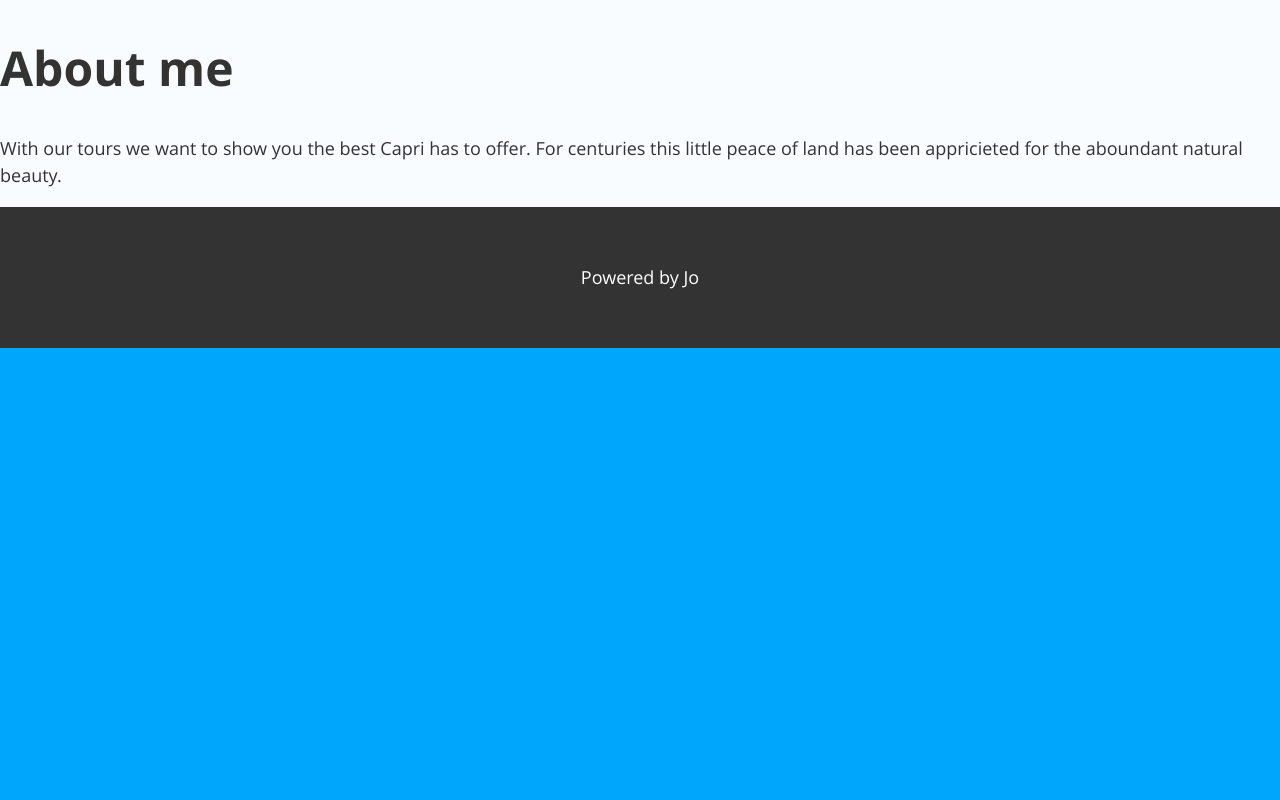
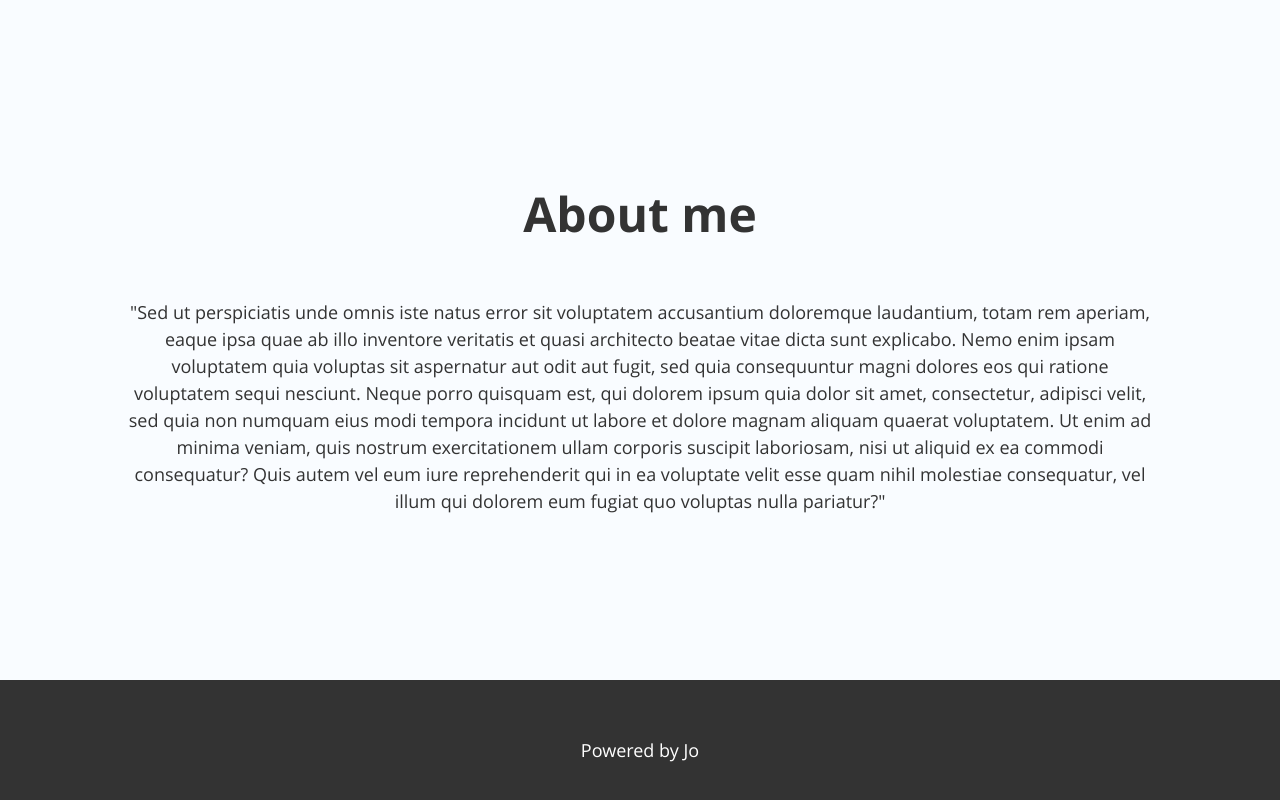
Before and after one commit to Jo-FRC/Portfolio, a web app: file index.html in a window 1280 px wide. Shown: the part 800-1600 px from the top of the page. Before the commit the page ends 1148 px from the top, so only its background shows below. Run offline with its HTML, style and script files only (its server is not run), Linux system fonts and the light colour scheme; some libraries are stand-ins or nearby versions.

Commit message:
about section centered

```diff
--- a/index.html
+++ b/index.html
@@ -40,10 +40,10 @@
     </header>
 
 
-    <section class="body">
+    <section class="grid-container">
       <div class="text-wrapper" style="--text-color: #fff;">
-        <h1 class="fade-from-left">About me</h1>
-        <p class="fade-from-top">With our tours we want to show you the best Capri has to offer. For centuries this little peace of land has been appricieted for the aboundant natural beauty.</p>
+        <h1 class="fade-from-left section-title">About me</h1>
+        <p class="fade-from-top inner-text-wrapper">"Sed ut perspiciatis unde omnis iste natus error sit voluptatem accusantium doloremque laudantium, totam rem aperiam, eaque ipsa quae ab illo inventore veritatis et quasi architecto beatae vitae dicta sunt explicabo. Nemo enim ipsam voluptatem quia voluptas sit aspernatur aut odit aut fugit, sed quia consequuntur magni dolores eos qui ratione voluptatem sequi nesciunt. Neque porro quisquam est, qui dolorem ipsum quia dolor sit amet, consectetur, adipisci velit, sed quia non numquam eius modi tempora incidunt ut labore et dolore magnam aliquam quaerat voluptatem. Ut enim ad minima veniam, quis nostrum exercitationem ullam corporis suscipit laboriosam, nisi ut aliquid ex ea commodi consequatur? Quis autem vel eum iure reprehenderit qui in ea voluptate velit esse quam nihil molestiae consequatur, vel illum qui dolorem eum fugiat quo voluptas nulla pariatur?"</p>
       </div>
       <footer>Powered by Jo</footer>
     </section>
--- a/stylesheets/header.css
+++ b/stylesheets/header.css
@@ -87,6 +87,7 @@ header:after {
 }
 
 .rocky-dashed {
+  width: 200px;
   -webkit-animation-delay: .6s;
           animation-delay: .6s;
 }
--- a/stylesheets/main.css
+++ b/stylesheets/main.css
@@ -119,10 +119,12 @@ a:hover {
 }
 
 footer {
+    height: 5vh;
     background: #333;
     color: #fff;
     padding: 6rem;
     text-align: center;
+
 }
 footer a {
     color: #fff;
@@ -142,7 +144,7 @@ footer li:first-child:before {
     content: "";
 }
 /* Custom styling for the content */
-.rocky-image {
+/* .rocky-image {
     width: 100%;
     max-width: 54rem;
 }
@@ -175,15 +177,15 @@ footer li:first-child:before {
 }
 .badge.third {
     background: yellow;
-}
-.rocky-badge {
+} */
+/* .rocky-badge {
     height: 70px;
     z-index: 10;
 }
 .rocky-image-small {
     width: 150%;
     margin-left: -2rem;
-}
+} */
 .calls-to-action {
     margin: 8rem 0 16rem;
 }
@@ -205,9 +207,24 @@ footer li:first-child:before {
     margin-top: 4em;
     transform: scale(1.2);
 }
+
+.text-wrapper {
+  display: grid;
+  align-content: center;
+  justify-content: center;
+  flex-grow: 1;
+}
+
 .section-title {
     text-align: center;
 }
+
+.inner-text-wrapper {
+  text-align: center;
+  padding-left: 10%;
+  padding-right: 10%;
+}
+
 .button {
     background: #269300;
     border-radius: .8rem;
@@ -219,13 +236,10 @@ footer li:first-child:before {
     width: 20rem;
 }
 
-/*Aggiunto dopo  */
 
-.rocky-dashed {
-  width: 200px;
+.grid-container {
+  height: 100vh;
+  display: flex;
+  flex-direction: column;
+  /* align-content: space-between; */
 }
-
-/* .text-wrapper {
-  margin-left: 25px;
-  margin-right: 25px;
-} */
```
